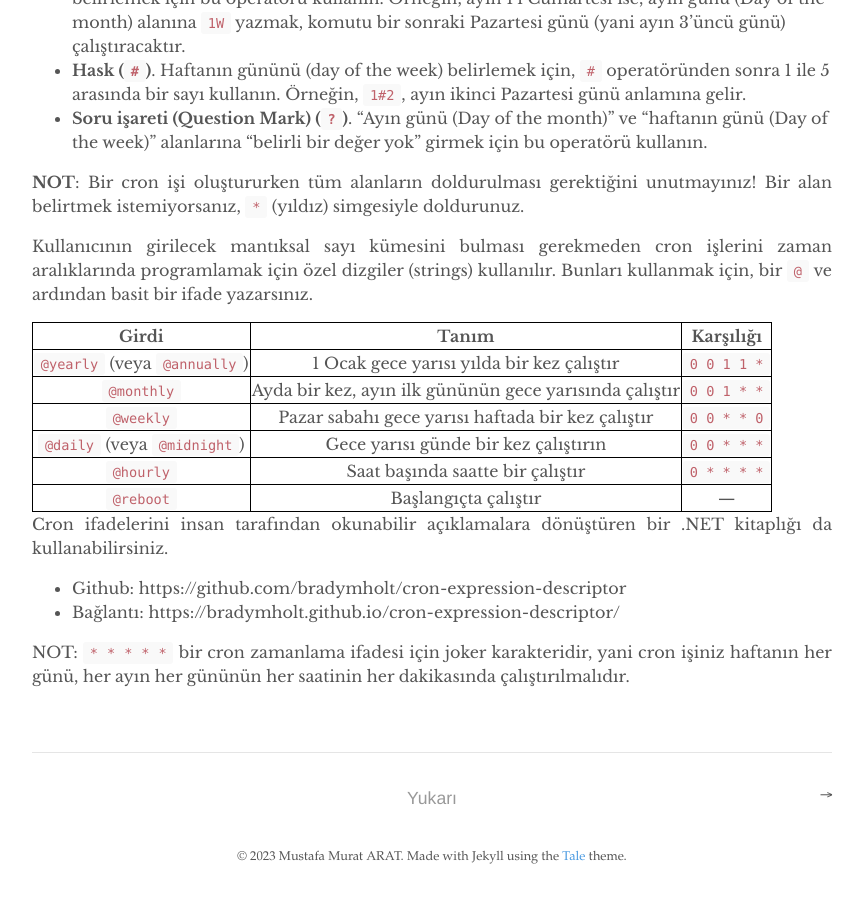
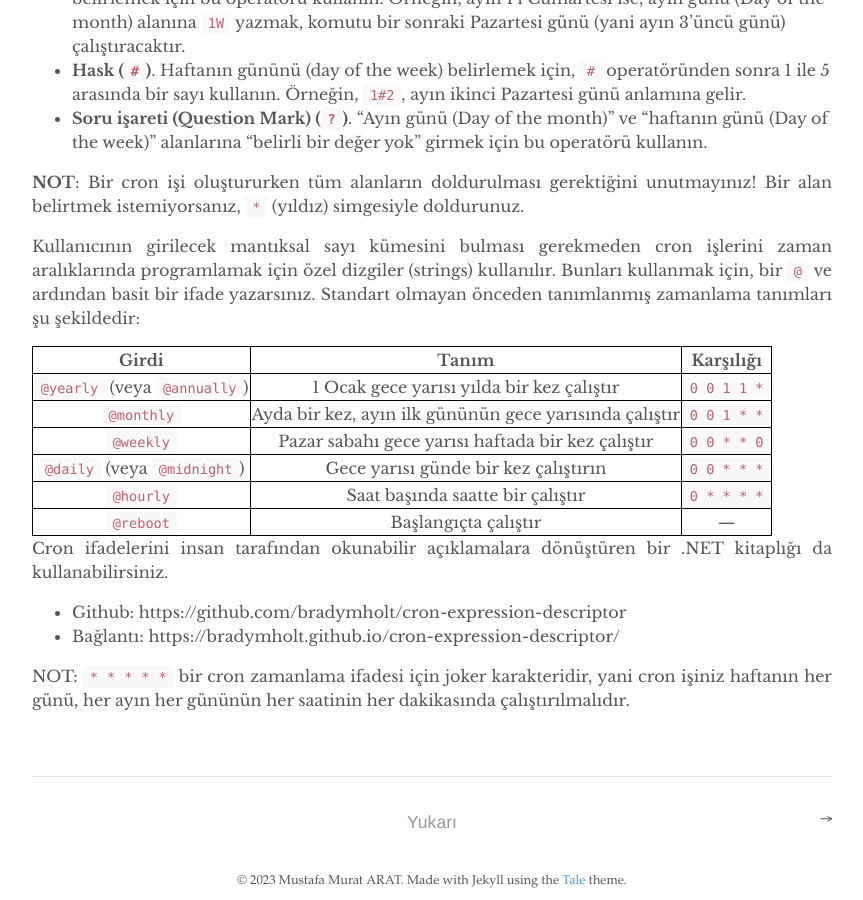
Before and after one commit to mmuratarat/turkish, a Jekyll site: the page built from _posts/2023-03-12-cron_expression.md, in a window 1280 px wide and 900 px high, scrolled down 2067 px. Shown: the whole window, without its empty margins (208-1071 px from the left). Built offline with Jekyll 4.4.1, drawn with Linux system fonts in a browser that asks for light colours; nearby versions of some CDN libraries; comment, search, counter and statistics services are not loaded.

Commit message:
Update 2023-03-12-cron_expression.md

```diff
--- a/_posts/2023-03-12-cron_expression.md
+++ b/_posts/2023-03-12-cron_expression.md
@@ -56,7 +56,7 @@ Cron komutunuz için doğru zamanı ayarlamak için, cron iş operatörleri hakk
 
 **NOT**: Bir cron işi oluştururken tüm alanların doldurulması gerektiğini unutmayınız! Bir alan belirtmek istemiyorsanız, `*` (yıldız) simgesiyle doldurunuz.
 
-Kullanıcının girilecek mantıksal sayı kümesini bulması gerekmeden cron işlerini zaman aralıklarında programlamak için özel dizgiler (strings) kullanılır. Bunları kullanmak için, bir `@` ve ardından basit bir ifade yazarsınız.
+Kullanıcının girilecek mantıksal sayı kümesini bulması gerekmeden cron işlerini zaman aralıklarında programlamak için özel dizgiler (strings) kullanılır. Bunları kullanmak için, bir `@` ve ardından basit bir ifade yazarsınız. Standart olmayan önceden tanımlanmış zamanlama tanımları şu şekildedir:
 
 |         **Girdi**         |                        **Tanım**                       | **Karşılığı** |
 |:-------------------------:|:------------------------------------------------------:|:-------------:|
```
